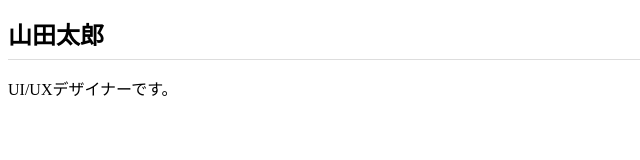
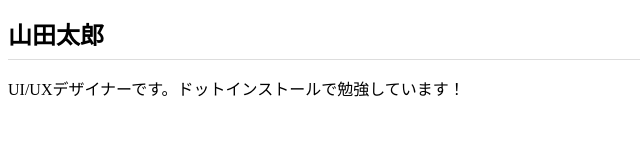
Before and after one commit to minentyu/minentyu.github.io, a plain HTML site: page index.html in a window 1280 px wide. Shown: the whole page, without its empty margins (0-640 px from the left). Drawn offline with Linux system fonts and the light colour scheme.

Commit message:
Add files via upload

```diff
--- a/index.html
+++ b/index.html
@@ -7,6 +7,6 @@
 </head>
 <body>
   <h1>山田太郎</h1>
-  <P>UI/UXデザイナーです。</P>
+  <P>UI/UXデザイナーです。ドットインストールで勉強しています！</P>
 </body>
 </html>
```
